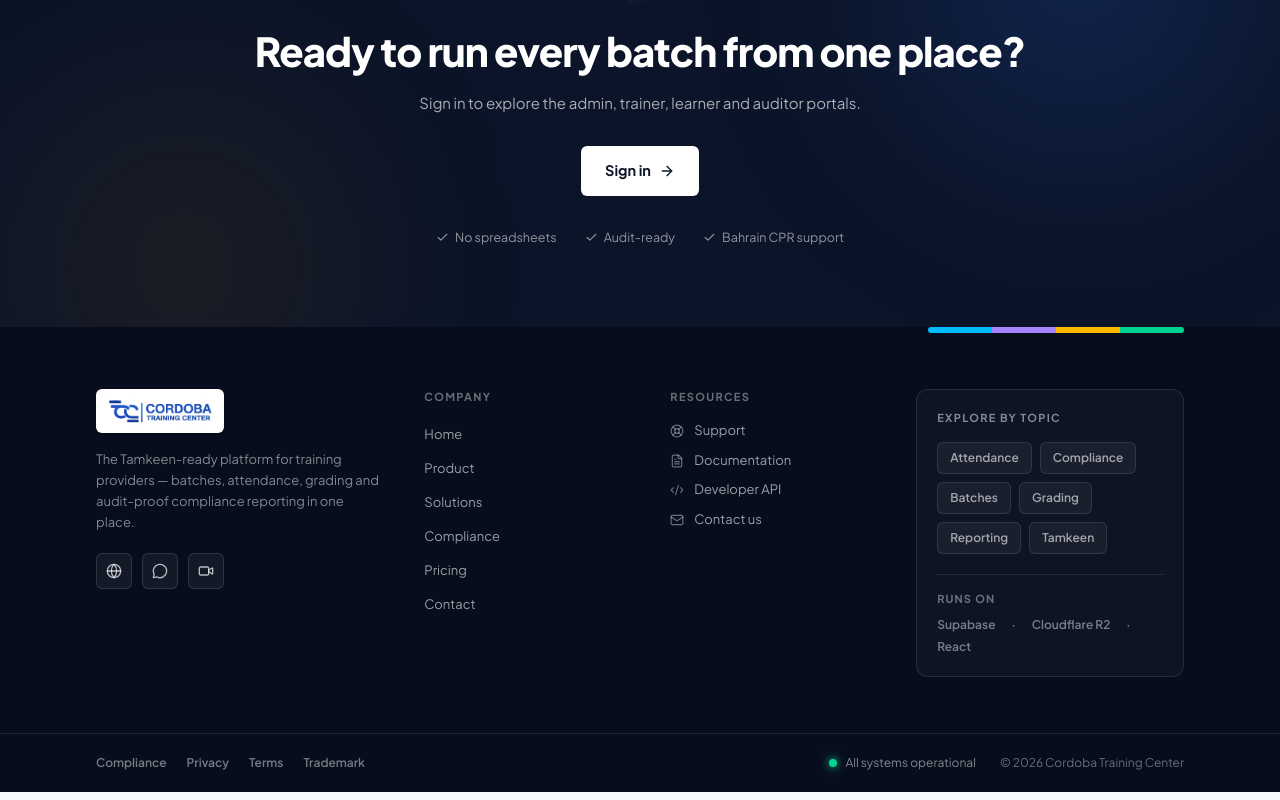
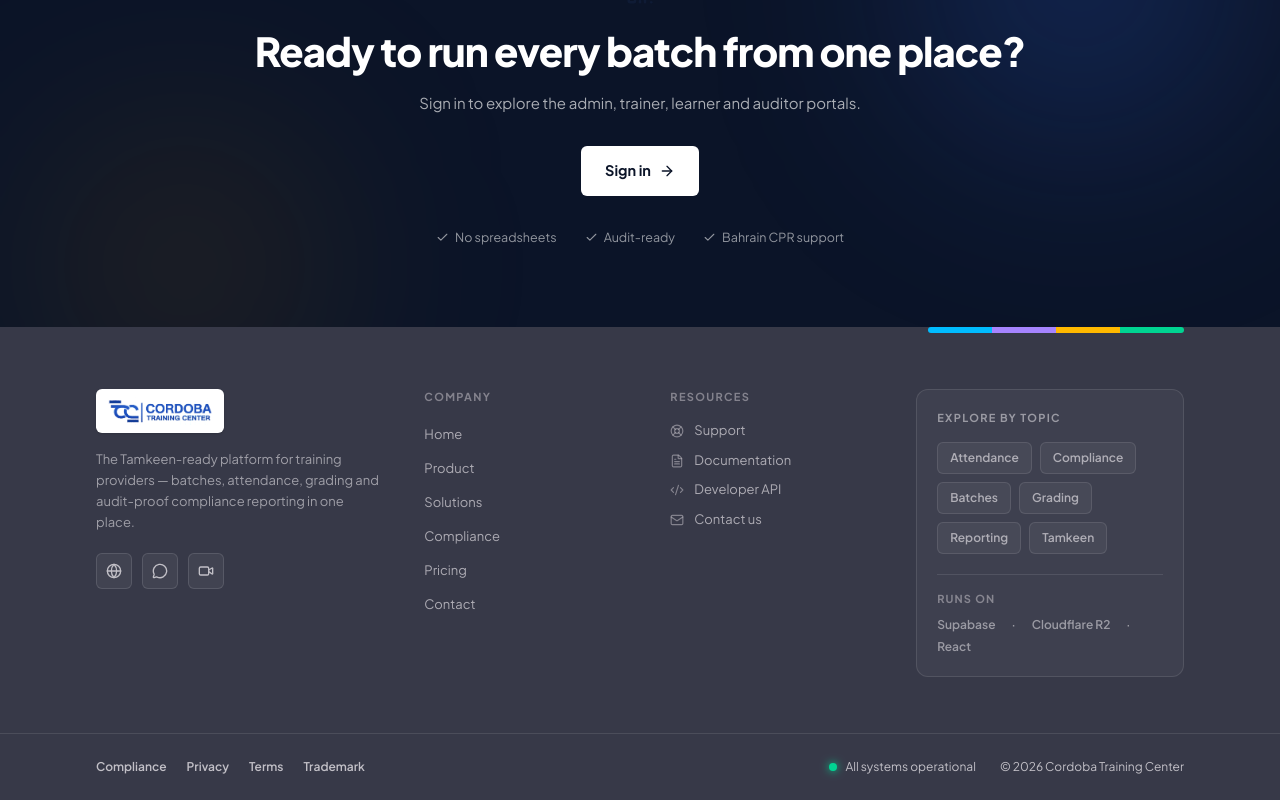
Before and after one commit to Rocky05290/moodle-LMS, a React (Vite) app in the folder app/: page / in a window 1280 px wide. Shown: the part 2113-2913 px from the top of the page. Built offline with nearby package versions, Linux system fonts and the light colour scheme.

Commit message:
Footer colours #373948/#C2C0C7; scrolled header white at 0.8 opacity

```diff
--- a/app/src/components/PublicHeader.tsx
+++ b/app/src/components/PublicHeader.tsx
@@ -12,7 +12,7 @@ export default function PublicHeader({ onSignIn }: { onSignIn: () => void }) {
     <header
       className={`fixed inset-x-0 top-0 z-50 transition-all duration-300 ${
         scrolled
-          ? 'border-b border-line bg-white/[0.87] py-2.5 shadow-[0_4px_20px_-8px_rgba(15,27,53,0.25)] backdrop-blur-xl'
+          ? 'border-b border-line bg-white/80 py-2.5 shadow-[0_4px_20px_-8px_rgba(15,27,53,0.25)] backdrop-blur-xl'
           : 'border-b border-transparent bg-transparent py-4'
       }`}
     >
--- a/app/src/components/SiteFooter.tsx
+++ b/app/src/components/SiteFooter.tsx
@@ -16,7 +16,7 @@ const TAGS = ['Attendance', 'Compliance', 'Batches', 'Grading', 'Reporting', 'Ta
 
 export default function SiteFooter() {
   return (
-    <footer className="bg-navy-950 text-white/70">
+    <footer className="bg-[#373948] text-[#c2c0c7]">
       {/* thin colour accent bar */}
       <div className="mx-auto max-w-6xl px-5 lg:px-8">
         <div className="ml-auto flex h-1.5 w-64 overflow-hidden rounded-full">
@@ -34,7 +34,7 @@ export default function SiteFooter() {
           <span className="inline-flex items-center rounded-md bg-white px-3 py-2 shadow-sm">
             <img src="/logo.png" alt="Cordoba Training Center" className="h-7 w-auto" />
           </span>
-          <p className="mt-4 max-w-xs text-[13px] leading-relaxed text-white/50">
+          <p className="mt-4 max-w-xs text-[13px] leading-relaxed text-[#c2c0c7]/75">
             The Tamkeen-ready platform for training providers — batches, attendance, grading and
             audit-proof compliance reporting in one place.
           </p>
@@ -46,7 +46,7 @@ export default function SiteFooter() {
                   key={s.label}
                   href="#"
                   aria-label={s.label}
-                  className="flex h-9 w-9 items-center justify-center rounded-md border border-white/12 bg-white/5 text-white/70 transition-all hover:border-white/25 hover:bg-white/10 hover:text-white"
+                  className="flex h-9 w-9 items-center justify-center rounded-md border border-white/12 bg-white/5 text-[#c2c0c7] transition-all hover:border-white/25 hover:bg-white/10 hover:text-white"
                 >
                   <Icon size={16} />
                 </a>
@@ -57,11 +57,13 @@ export default function SiteFooter() {
 
         {/* company */}
         <div>
-          <h4 className="text-[11px] font-bold tracking-[0.12em] text-white/40 uppercase">Company</h4>
+          <h4 className="text-[11px] font-bold tracking-[0.12em] text-[#c2c0c7]/55 uppercase">
+            Company
+          </h4>
           <ul className="mt-4 space-y-2.5">
             {COMPANY.map((c) => (
               <li key={c}>
-                <a href="#" className="text-[13px] text-white/60 transition-colors hover:text-white">
+                <a href="#" className="text-[13px] text-[#c2c0c7]/85 transition-colors hover:text-white">
                   {c}
                 </a>
               </li>
@@ -71,7 +73,7 @@ export default function SiteFooter() {
 
         {/* resources */}
         <div>
-          <h4 className="text-[11px] font-bold tracking-[0.12em] text-white/40 uppercase">
+          <h4 className="text-[11px] font-bold tracking-[0.12em] text-[#c2c0c7]/55 uppercase">
             Resources
           </h4>
           <ul className="mt-4 space-y-2.5">
@@ -81,9 +83,9 @@ export default function SiteFooter() {
                 <li key={r.label}>
                   <a
                     href="#"
-                    className="flex items-center gap-2.5 text-[13px] text-white/60 transition-colors hover:text-white"
+                    className="flex items-center gap-2.5 text-[13px] text-[#c2c0c7]/85 transition-colors hover:text-white"
                   >
-                    <Icon size={14} className="text-white/40" />
+                    <Icon size={14} className="text-[#c2c0c7]/55" />
                     {r.label}
                   </a>
                 </li>
@@ -93,8 +95,8 @@ export default function SiteFooter() {
         </div>
 
         {/* insights panel */}
-        <div className="rounded-xl border border-white/10 bg-white/[0.03] p-5">
-          <h4 className="text-[11px] font-bold tracking-[0.12em] text-white/50 uppercase">
+        <div className="rounded-xl border border-white/10 bg-white/[0.04] p-5">
+          <h4 className="text-[11px] font-bold tracking-[0.12em] text-[#c2c0c7]/70 uppercase">
             Explore by topic
           </h4>
           <div className="mt-4 flex flex-wrap gap-2">
@@ -102,17 +104,17 @@ export default function SiteFooter() {
               <a
                 key={t}
                 href="#"
-                className="rounded-md border border-white/10 bg-white/5 px-3 py-1.5 text-[12px] font-semibold text-white/60 transition-all hover:border-white/25 hover:text-white"
+                className="rounded-md border border-white/10 bg-white/5 px-3 py-1.5 text-[12px] font-semibold text-[#c2c0c7]/85 transition-all hover:border-white/25 hover:text-white"
               >
                 {t}
               </a>
             ))}
           </div>
           <div className="mt-5 border-t border-white/10 pt-4">
-            <div className="text-[11px] font-bold tracking-[0.1em] text-white/40 uppercase">
+            <div className="text-[11px] font-bold tracking-[0.1em] text-[#c2c0c7]/55 uppercase">
               Runs on
             </div>
-            <div className="mt-2 flex flex-wrap items-center gap-x-4 gap-y-1 text-[12px] font-semibold text-white/45">
+            <div className="mt-2 flex flex-wrap items-center gap-x-4 gap-y-1 text-[12px] font-semibold text-[#c2c0c7]/70">
               <span>Supabase</span>
               <span>·</span>
               <span>Cloudflare R2</span>
@@ -125,23 +127,23 @@ export default function SiteFooter() {
 
       {/* bottom bar */}
       <div className="border-t border-white/10">
-        <div className="mx-auto flex max-w-6xl flex-wrap items-center gap-x-6 gap-y-3 px-5 py-5 lg:px-8">
+        <div className="mx-auto flex max-w-6xl flex-wrap items-center gap-x-6 gap-y-3 px-5 py-6 lg:px-8">
           <div className="flex flex-wrap gap-x-5 gap-y-2">
             {['Compliance', 'Privacy', 'Terms', 'Trademark'].map((l) => (
               <a
                 key={l}
                 href="#"
-                className="text-[12px] font-semibold text-white/45 transition-colors hover:text-white"
+                className="text-[12px] font-semibold text-[#c2c0c7] transition-colors hover:text-white"
               >
                 {l}
               </a>
             ))}
           </div>
-          <div className="ml-auto flex items-center gap-2 text-[12px] text-white/50">
+          <div className="ml-auto flex items-center gap-2 text-[12px] text-[#c2c0c7]">
             <span className="h-2 w-2 rounded-full bg-emerald-400 shadow-[0_0_8px_var(--color-emerald-400)]" />
             All systems operational
           </div>
-          <div className="text-[12px] text-white/40">© 2026 Cordoba Training Center</div>
+          <div className="text-[12px] text-[#c2c0c7]">© 2026 Cordoba Training Center</div>
         </div>
       </div>
     </footer>
```
